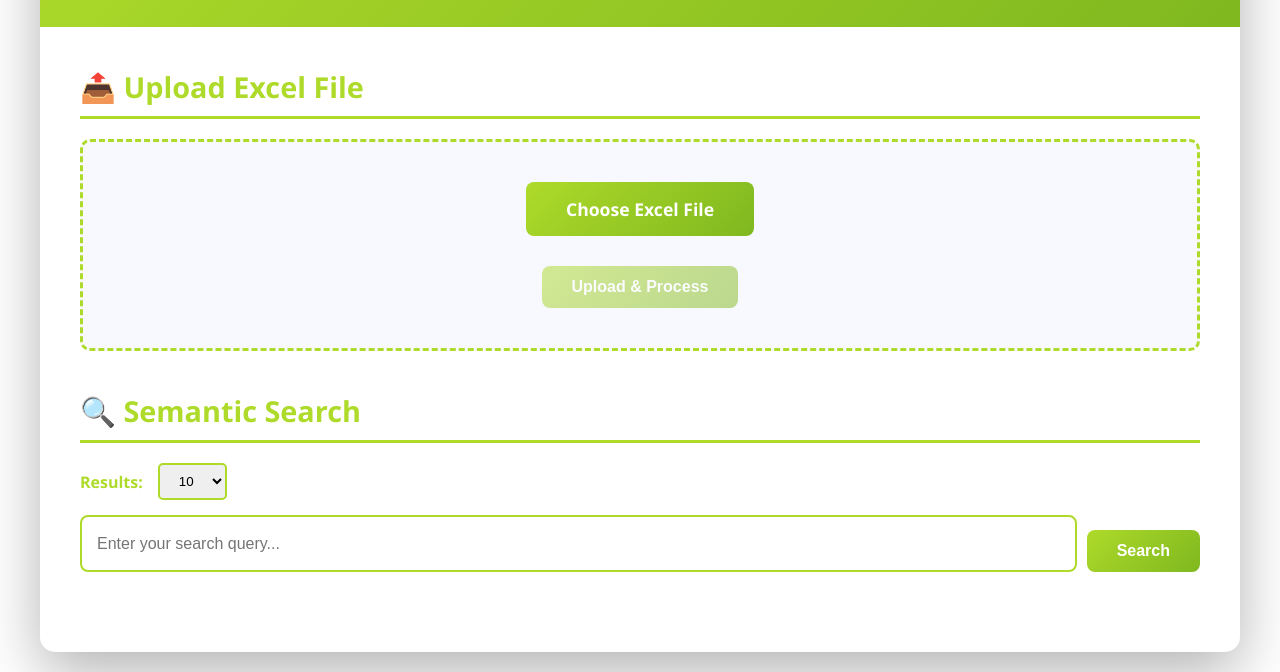
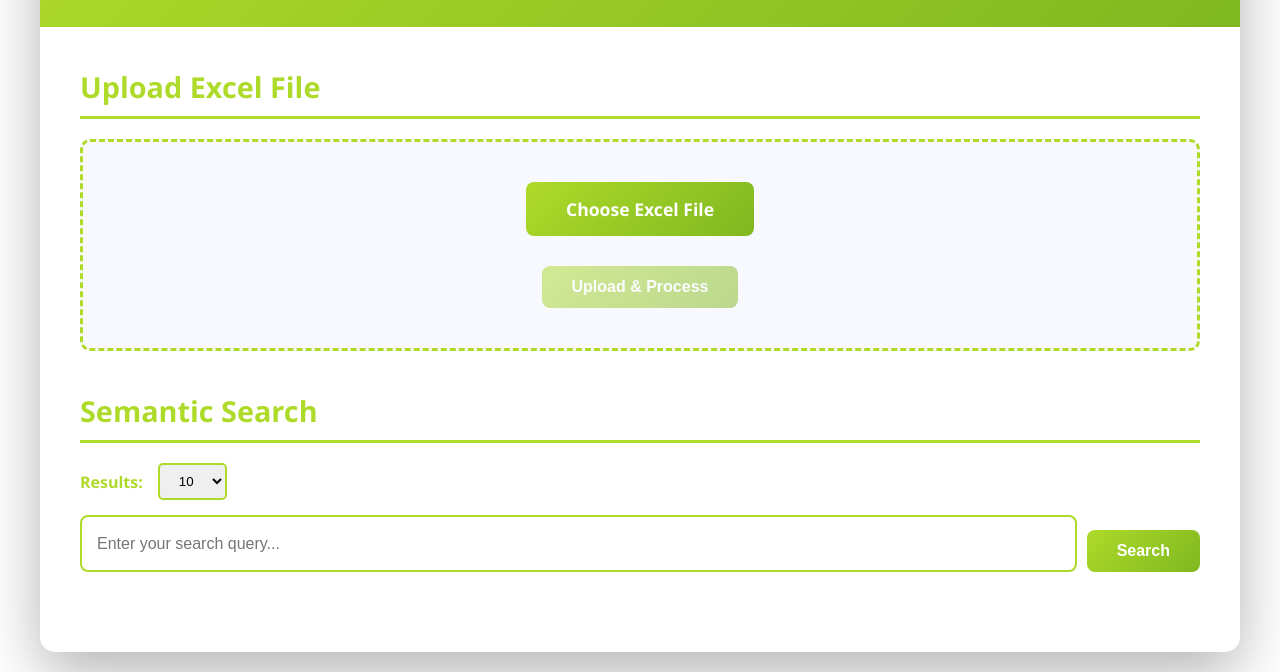
Before and after one commit to Hasindu071/vector_database, a website: page public/index.html in a window 1280 px wide. Shown: the part 142-814 px from the top of the page. Drawn offline with Linux system fonts and the light colour scheme.

Commit message:
update the ui

```diff
--- a/public/index.html
+++ b/public/index.html
@@ -315,7 +315,7 @@
         <div class="content">
             <!-- Upload Section -->
             <div class="section">
-                <h2>📤 Upload Excel File</h2>
+                <h2>Upload Excel File</h2>
                 <div class="upload-area" id="uploadArea">
                     <div class="file-input-wrapper">
                         <label class="file-input-label" for="excelFile">
@@ -335,7 +335,7 @@
 
             <!-- Search Section -->
             <div class="section">
-                <h2>🔍 Semantic Search</h2>
+                <h2>Semantic Search</h2>
                 <div class="search-options">
                     <label for="searchLimit">Results:</label>
                     <select id="searchLimit">
```
